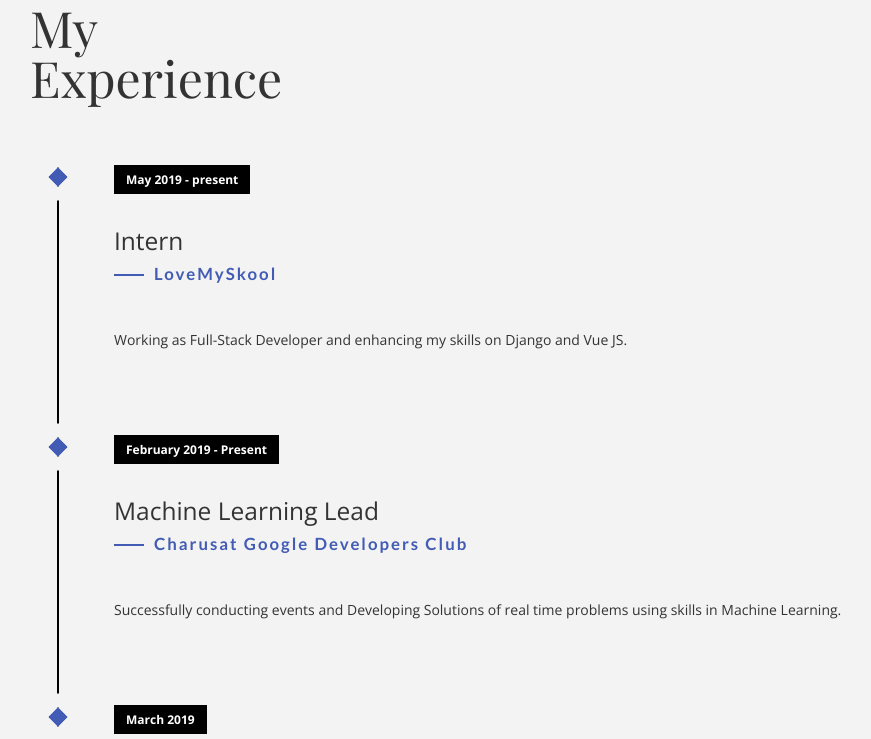
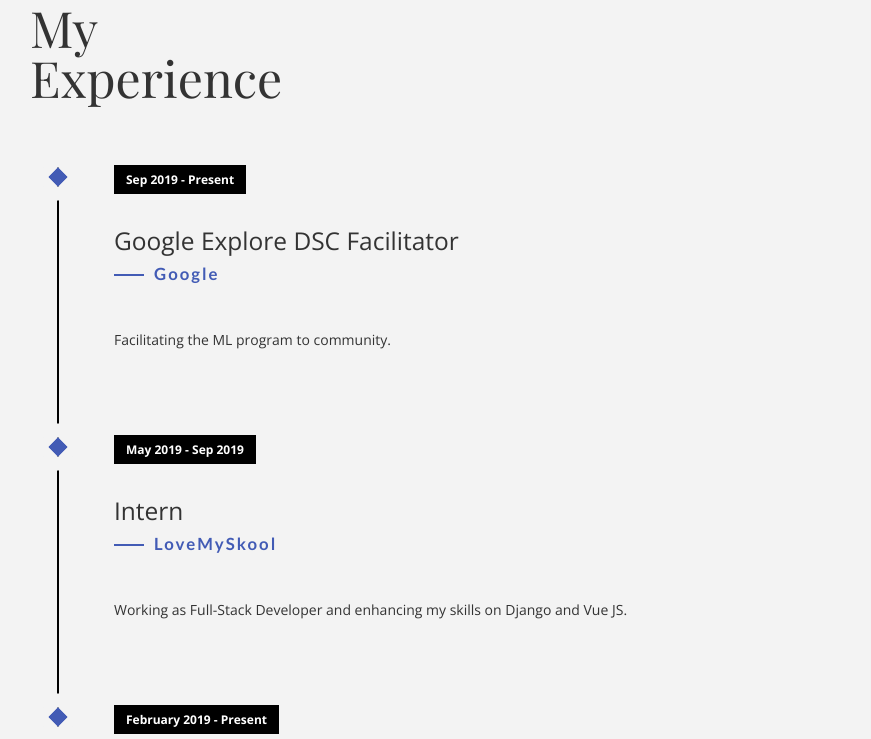
Before and after one commit to Paulineepsipha/paulineepsipha.github.io, a plain HTML site: page index.html in a window 1280 px wide. Shown: the part 1747-2486 px from the top of the page, without its empty margins (55-926 px from the left). Drawn offline with nearby package versions, Linux system fonts and the light colour scheme; files whose address does not match are found by name; a web font is replaced by a local one.

Commit message:
updated experience

```diff
--- a/index.html
+++ b/index.html
@@ -95,7 +95,16 @@
                     <li class="timeline-event" data-aos="fade-up" data-aos-delay=".4">
                         <label class="timeline-event-icon"></label>
                         <div class="timeline-event-copy">
-                            <p class="timeline-event-thumbnail">May 2019 - present</p>
+                            <p class="timeline-event-thumbnail">Sep 2019 - Present</p>
+                            <h3>Google Explore DSC Facilitator</h3>
+                            <h4>Google</h4>
+                                <br>Facilitating the ML program to community.</p>
+                        </div>
+                    </li>
+                    <li class="timeline-event" data-aos="fade-up" data-aos-delay=".4">
+                        <label class="timeline-event-icon"></label>
+                        <div class="timeline-event-copy">
+                            <p class="timeline-event-thumbnail">May 2019 - Sep 2019</p>
                             <h3>Intern</h3>
                             <h4>LoveMySkool</h4>
                                 <br>Working as Full-Stack Developer and enhancing my skills on Django and Vue JS.</p>
```
